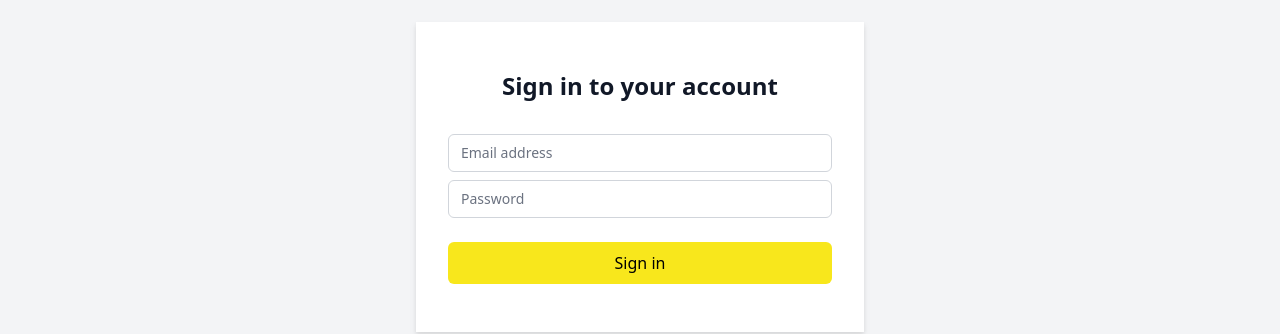
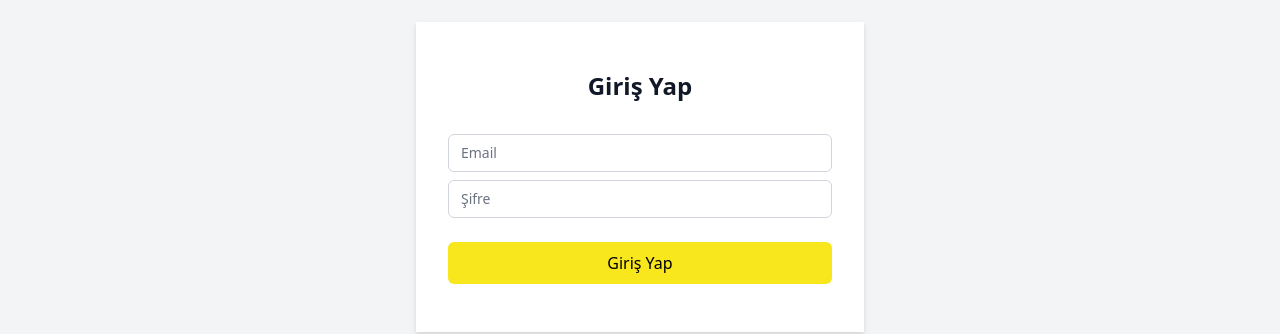
Before and after one commit to mrfade/movie-ticket-frontend, a Nuxt app: page /login in a window 1280 px wide. Shown: the part 122-456 px from the top of the page. Built offline with nearby package versions, Linux system fonts and the light colour scheme.

Commit message:
[pages/login] turkish texts

```diff
--- a/pages/login.vue
+++ b/pages/login.vue
@@ -60,31 +60,29 @@ const login = async () => {
   <div class="w-full flex items-center justify-center my-16">
     <div class="w-full sm:max-w-xs md:max-w-sm lg:max-w-md space-y-8 py-12 px-4 sm:px-6 lg:px-8 bg-white dark:bg-opacity-5 drop-shadow-md">
       <div>
-        <h2 class="text-center text-2xl font-bold text-gray-900 dark:text-white">Sign in to your account</h2>
+        <h2 class="text-center text-2xl font-bold text-gray-900 dark:text-white">Giriş Yap</h2>
       </div>
 
       <form class="mt-8 space-y-6" @submit.prevent="login">
         <div>
           <div class="mb-2">
-            <label for="email-address" class="sr-only">Email address</label>
+            <label for="email-address" class="sr-only">Email</label>
             <input
               id="email-address"
               v-model="email"
-              name="email"
               type="email"
-              placeholder="Email address"
+              placeholder="Email"
               class="input"
             />
           </div>
 
           <div>
-            <label for="password" class="sr-only">Password</label>
+            <label for="password" class="sr-only">Şifre</label>
             <input
               id="password"
               v-model="password"
-              name="password"
               type="password"
-              placeholder="Password"
+              placeholder="Şifre"
               class="input"
             />
           </div>
@@ -98,7 +96,7 @@ const login = async () => {
 
         <div>
           <Button fluid>
-            Sign in
+            Giriş Yap
           </Button>
         </div>
       </form>
```
